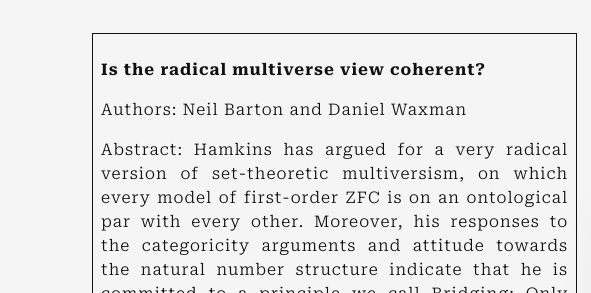
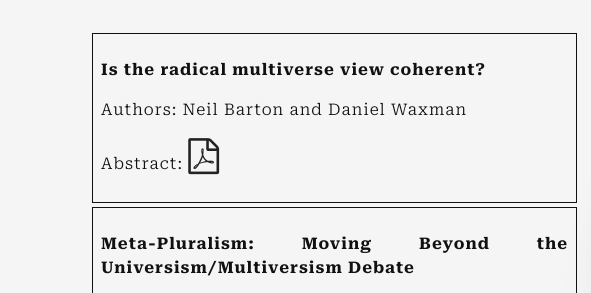
Before and after one commit to renatoleme/multiversemasterclass, a plain HTML site: page abstracts.html in a window 1280 px wide. Shown: the part 91-384 px from the top of the page, 0-591 px from the left. Drawn offline with Linux system fonts and the light colour scheme.

Commit message:
abstract pdf

```diff
--- a/abstracts.html
+++ b/abstracts.html
@@ -38,7 +38,7 @@
       Authors: Neil Barton and Daniel Waxman
     </p>
     <p>
-      Abstract: Hamkins has argued for a very radical version of set-theoretic multiversism, on which every model of first-order ZFC is on an ontological par with every other. Moreover, his responses to the categoricity arguments and attitude towards the natural number structure indicate that he is committed to a principle we call Bridging: Only those structures and statements that are agreed upon by all models of first-order ZFC are determinate. In this paper, following arguments of Barton and Koellner, we suggest that this view is not coherent since the notion of a model of first-order ZFC is itself not determinate within the ZFC-multiverse. We consider a response given by Barton---that the multiverse view should be regarded as proposing an algebraic framework for set-theoretic practice---and argue that it is unworkable in the details in virtue of its dependence on another indeterminate notion, namely truth. We consider two responses available to the radical multiversist: (1.) Accept that the natural numbers are determinate, but otherwise hold on to the framework, or (2.) Plump for a further radicalisation of the view to only considering `feasible' fragments of ZFC. Whilst both are coherent, we argue that each gives up a substantial part of the view. (1.) gives up Bridging, whereas (2.) gives up the naturalism that is often seen as a virtue of the position.
+      Abstract: <a href="assets/Barton_Waxman.pdf"><i class="fa fa-file-pdf-o" style="font-size:36px"></i></a>
     </p>
     </div>
 
```
Also changed, not shown: 1 other file.
